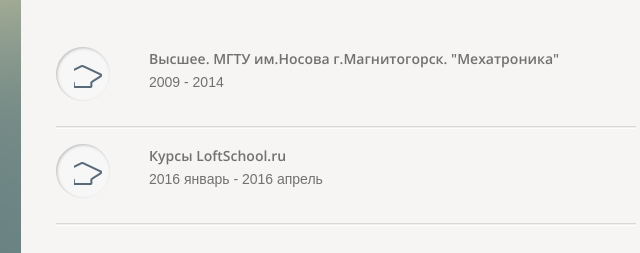
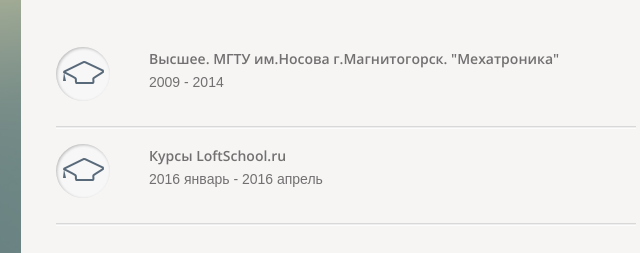
Before and after one commit to Sinecuraweb/for_loft, a website: page app/index.html in a window 1280 px wide. Shown: the part 922-1175 px from the top of the page, 449-1089 px from the left. Drawn offline with nearby package versions, Linux system fonts and the light colour scheme.

Commit message:
fixed the icon hat

```diff
--- a/app/css/main.css
+++ b/app/css/main.css
@@ -257,7 +257,6 @@
 .main-photo{
   font-size: 14px;
   position: relative;
-  /*height233" width="155" */
   height: 155px;
   border-radius: 50%;
   border: 10px solid #fff;
@@ -358,6 +357,7 @@ p.normal-text{
     display: inline-block;
     padding: 18px;
     float:left;
+    position: relative;
 }
 
 .bg{
@@ -377,7 +377,11 @@ p.normal-text{
   background-image: url("../i/icon_education.png");
   width: 42px;
   height: 41px;
-  background-position: -13px 0px;
+  position: absolute;
+  background-position: center;
+  top: 5px;
+  left: 6px;
+
 }
 
 
```
